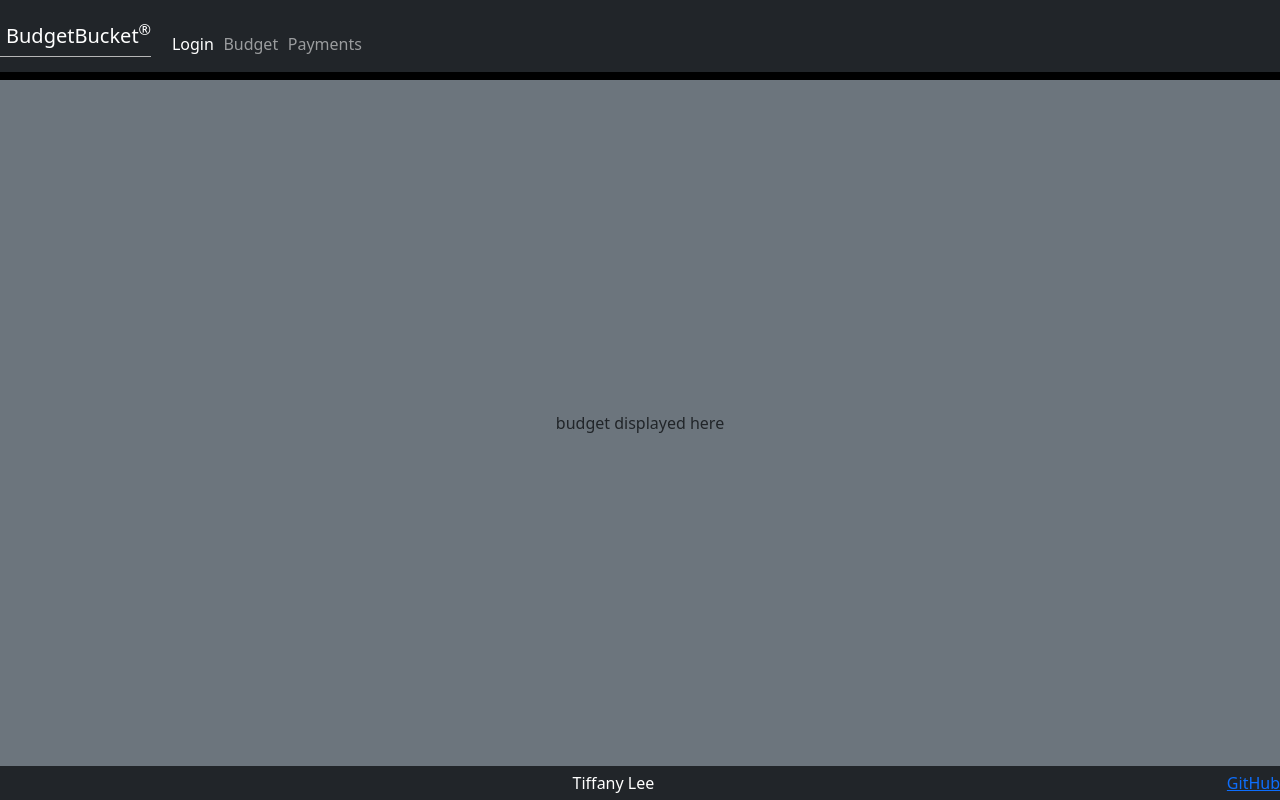
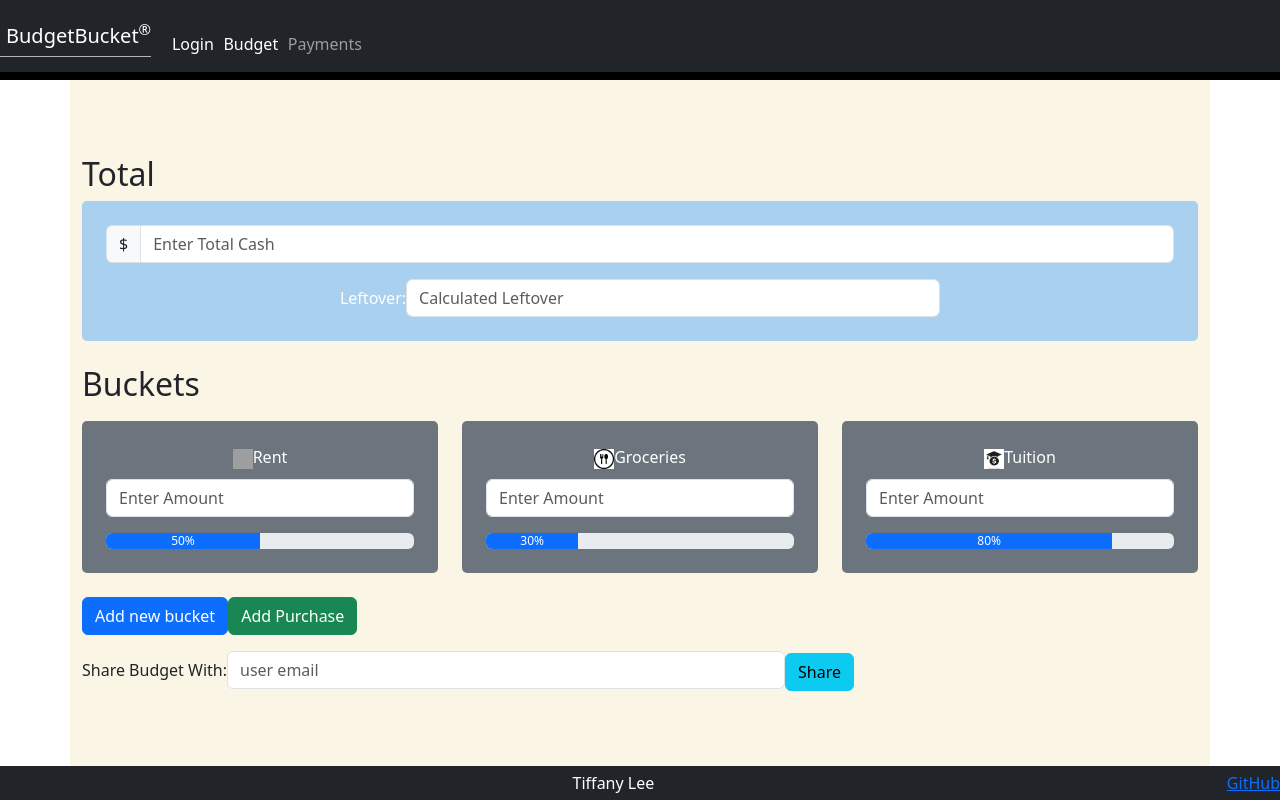
Before and after one commit to tiffannyylee/startup, a React (Vite) app: page /budget in a window 1280 px wide. Built offline with nearby package versions, Linux system fonts and the light colour scheme; grey boxes are pictures that could not be loaded.

Commit message:
budget page should render

```diff
--- a/src/app.jsx
+++ b/src/app.jsx
@@ -21,10 +21,10 @@ export default function App() {
             <NavLink className="nav-link active" to="">Login</NavLink>
           </li>
           <li className="nav-item">
-            <NavLink className="nav-link" to="budget.html">Budget</NavLink>
+            <NavLink className="nav-link" to="/budget">Budget</NavLink>
           </li>
           <li className="nav-item">
-            <NavLink className="nav-link" to="payment.html">Payments</NavLink>
+            <NavLink className="nav-link" to="payments">Payments</NavLink>
           </li>
         </menu>
       </nav>
--- a/src/budget/budget.jsx
+++ b/src/budget/budget.jsx
@@ -1,9 +1,82 @@
 import React from 'react';
+import './budget.css'
 
 export function Budget() {
   return (
-    <main className='container-fluid bg-secondary text-center'>
-      <div>budget displayed here</div>
+    <main className="container py-5">
+      <div className="row">
+        {/* Total Cash Section */}
+        <div className="col-md-12">
+          <h2>Total</h2>
+          <div className="total-box p-4 mb-4">
+            <form id="totalForm">
+              <div className="input-group mb-3">
+                <span className="input-group-text">$</span>
+                <input type="number" id="totalInput" className="form-control" placeholder="Enter Total Cash" required />
+              </div>
+              <div>
+                <span>Leftover:</span>
+                <input type="text" id="leftover" className="form-control d-inline-block w-50" placeholder="Calculated Leftover" readonly />
+              </div>
+            </form>
+          </div>
+        </div>
+
+        <div className="col-md-12">
+          <h2>Buckets</h2>
+          <div className="row">
+            <div className="col-md-4 col-sm-12">
+              <div className="bucket p-4 mb-4" id="bucket1">
+                <img src="images/house.png" alt="Rent Icon" style={{ width: '20px', height: '20px' }} />
+                <span>Rent</span>
+                <input type="number" className="form-control bucket-input" placeholder="Enter Amount" />
+                {/* <!-- Progress bar for Rent bucket --> */}
+                <div className="progress mt-3">
+                <div className="progress-bar" role="progressbar" style={{ width: '50%' }} aria-valuenow="50" aria-valuemin="0" aria-valuemax="100">50%</div>
+                </div>
+              </div>
+            </div>
+
+            <div className="col-md-4 col-sm-12">
+              <div className="bucket p-4 mb-4" id="bucket2">
+                <img src="images/food.png" alt="Groceries Icon" style={{ width: '20px', height: '20px' }} />
+                <span>Groceries</span>
+                <input type="number" className="form-control bucket-input" placeholder="Enter Amount" />
+                {/* <!-- Progress bar for Groceries bucket --> */}
+                <div className="progress mt-3">
+                  <div className="progress-bar" role="progressbar" style={{width: '30%' }} aria-valuenow="30" aria-valuemin="0" aria-valuemax="100">30%</div>
+                </div>
+              </div>
+            </div>
+
+            <div className="col-md-4 col-sm-12">
+              <div className="bucket p-4 mb-4" id="bucket3">
+                <img src="images/tuition.jpeg" alt="Tuition Icon" style={{ width: '20px', height: '20px' }} />
+                <span>Tuition</span>
+                <input type="number" className="form-control bucket-input" placeholder="Enter Amount" />
+                {/* <!-- Progress bar for Tuition bucket --> */}
+                <div className="progress mt-3">
+                  <div className="progress-bar" role="progressbar" style={{width: '80%'}} aria-valuenow="80" aria-valuemin="0" aria-valuemax="100">80%</div>
+                </div>
+              </div>
+            </div>
+          </div>
+        </div>
+
+        {/* <!-- Add Bucket and Share --> */}
+        <div className="col-md-12">
+          <button type="button" className="btn btn-primary mb-3">Add new bucket</button>
+          <form method="get" action="payment.html" className="d-inline-block">
+            <button type="submit" className="btn btn-success mb-3">Add Purchase</button>
+          </form>
+          <div>
+            <span>Share Budget With:</span>
+            <input type="email" className="form-control d-inline-block w-50" placeholder="user email" required />
+            <button type="submit" className="btn btn-info">Share</button>
+          </div>
+        </div>
+      </div>
     </main>
   );
+
 }
```
Also changed, not shown: deleteBudget.html (renamed from budget.html), src/budget/budget.css (renamed from budget.css).
